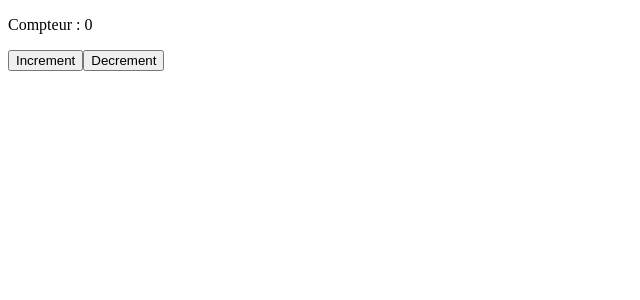
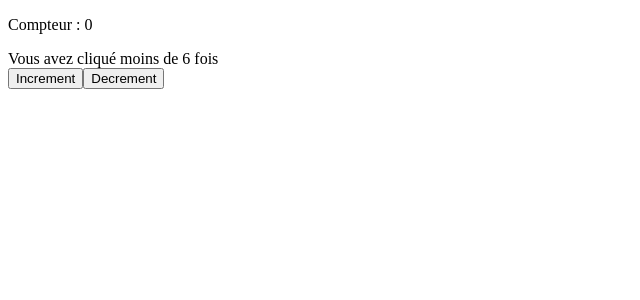
Before and after one commit to ro95/test-vue, a Vue app: page / in a window 1280 px wide. Shown: the top 300 px of the page, without its empty margins (0-640 px from the left). Built offline with nearby package versions, Linux system fonts and the light colour scheme.

Commit message:
if else v condition

```diff
--- a/src/App.vue
+++ b/src/App.vue
@@ -1,6 +1,8 @@
 <template>
   <p>Compteur : {{ count }}</p>
-  <div v-show="count > 6">Congrats vous avez cliqué plus de 6 fois</div>
+  <div v-if="count > 6">Congrats vous avez cliqué plus de 6 fois</div>
+  <div v-else>Vous avez cliqué moins de 6 fois</div>
+
   <button @click="increment">Increment</button>
   <button @click="decrement">Decrement</button>
 </template>
```
